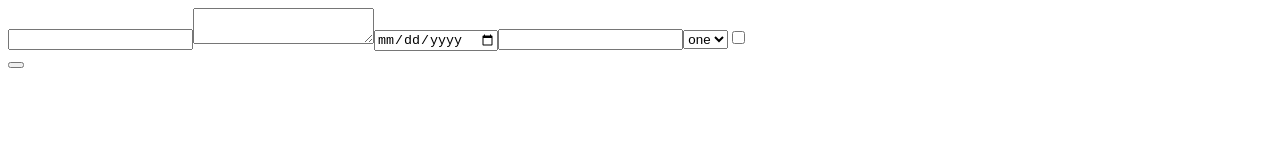
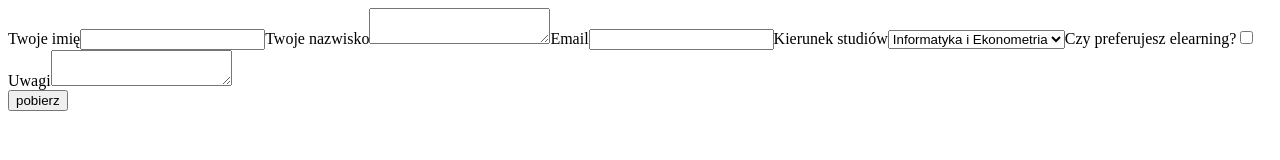
Before and after one commit to gAndrzejowski/FormCreator, a website built with webpack: page index.html in a window 1280 px wide. Built offline with nearby package versions, Linux system fonts and the light colour scheme; files whose address does not match are found by name.

Commit message:
Sample form and fixes

```diff
--- a/index.html
+++ b/index.html
@@ -5,6 +5,7 @@
     <meta name="viewport" content="width=device-width, initial-scale=1.0">
     <title>Document</title>
     <script defer src="dist/bundle.js"></script>
+    <link rel='stylesheet' media="screen" href="dist/screen.css" />
 </head>
 <body>
     <div id="appRoot"></div>
--- a/src/Components/App.ts
+++ b/src/Components/App.ts
@@ -6,15 +6,15 @@ const App = (): Component => ({
     render(parent: HTMLElement): void {
 
         const fields = new Map([
-            ['normalInput', { type: FieldType.Text, }],
-            ['text area', { type: FieldType.Textarea, }],
-            ['date', { type: FieldType.Date, }],
-            ['email', { type: FieldType.Email, }],
-            ['selection', { type: FieldType.Select, options: new Map([
-                ['1', 'one'],
-                ['2', 'two']
-                ]) }],
-            ['checkbox input', { type: FieldType.Checkbox, }],
+            ['imie', { type: FieldType.Text, labelText: 'Twoje imię' }],
+            ['nazwisko', { type: FieldType.Textarea, labelText: 'Twoje nazwisko' }],
+            ['email', { type: FieldType.Email, labelText: 'Email' }],
+            ['kierstud', { type: FieldType.Select, labelText: 'Kierunek studiów', options: new Map([
+                ['ie', 'Informatyka i Ekonometria'],
+                ['za', 'Zarządzanie']
+            ]) }],
+            ['elearning', {type: FieldType.Checkbox, labelText: 'Czy preferujesz elearning?'}],
+            ['uwagi', {type: FieldType.Textarea, labelText: 'Uwagi'}]
         ]);
 
         const form = new Form(fields);
@@ -22,6 +22,7 @@ const App = (): Component => ({
         form.render(parent);
 
         const getAll = document.createElement('button');
+        getAll.innerHTML = 'pobierz';
         getAll.addEventListener('click', () => document.write(JSON.stringify(
             form.getValue()
         )));
--- a/src/Components/Fields/Checkbox.ts
+++ b/src/Components/Fields/Checkbox.ts
@@ -3,6 +3,10 @@ import FieldTypes from '../../Enums/FieldType';
 import FieldSpec from '../../Interfaces/FieldSpec';
 
 class Checkbox extends InputField {
+
+    get value(): string {
+        return this.DOM.checked ? 'tak' : 'nie';
+    }
 
     constructor(spec: FieldSpec) {
         super(spec);
--- a/src/Components/Fields/InputField.ts
+++ b/src/Components/Fields/InputField.ts
@@ -27,6 +27,7 @@ class InputField implements Field {
     };
 
     render(parent: HTMLElement) {
+        this.label.render(parent);
         parent.appendChild(this.DOM);
     }
 }
--- a/src/Components/Fields/Select.ts
+++ b/src/Components/Fields/Select.ts
@@ -31,6 +31,7 @@ class Select implements Field {
     };
 
     render(parent: HTMLElement) {
+        this.label.render(parent);
         parent.appendChild(this.DOM);
     }
 }
--- a/src/Components/Fields/TextareaField.ts
+++ b/src/Components/Fields/TextareaField.ts
@@ -22,6 +22,7 @@ class TextareaField implements Field {
     };
 
     render(parent: HTMLElement) {
+        this.label.render(parent);
         parent.appendChild(this.DOM);
     }
 }
```
